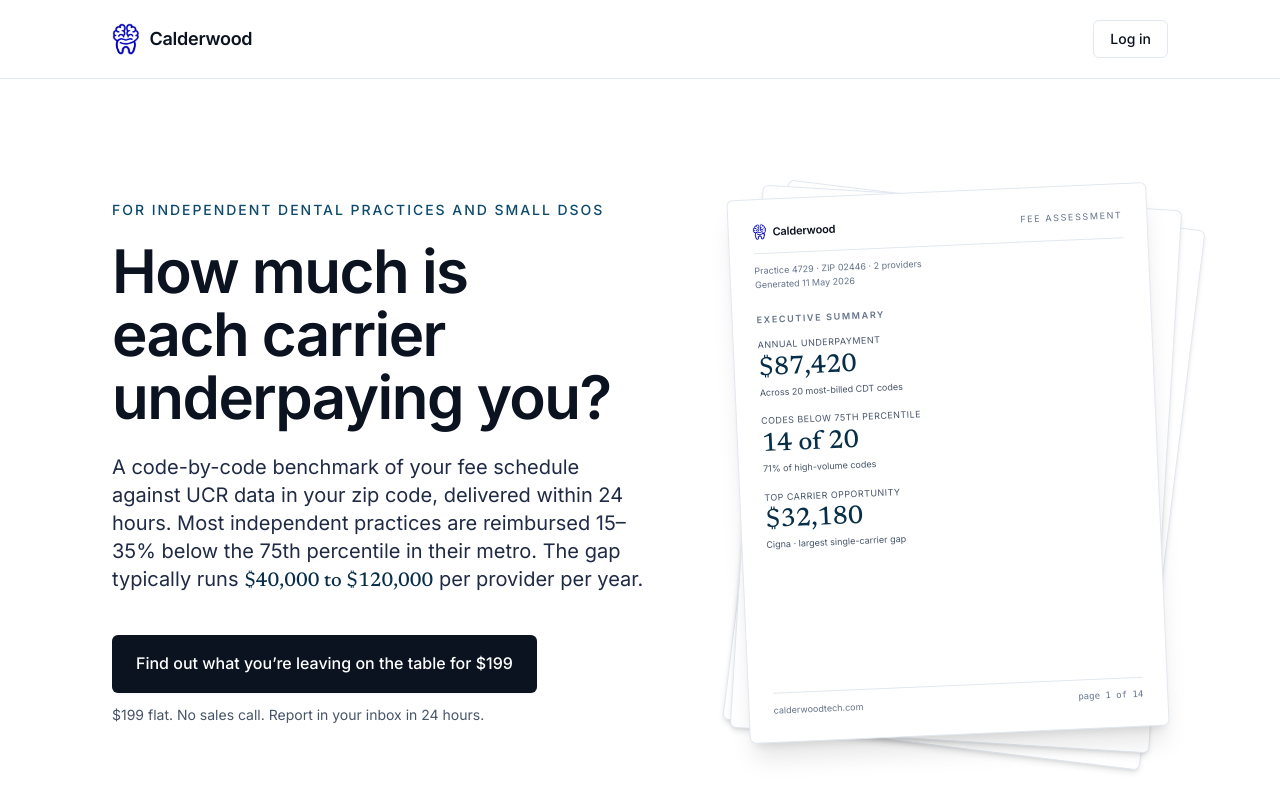
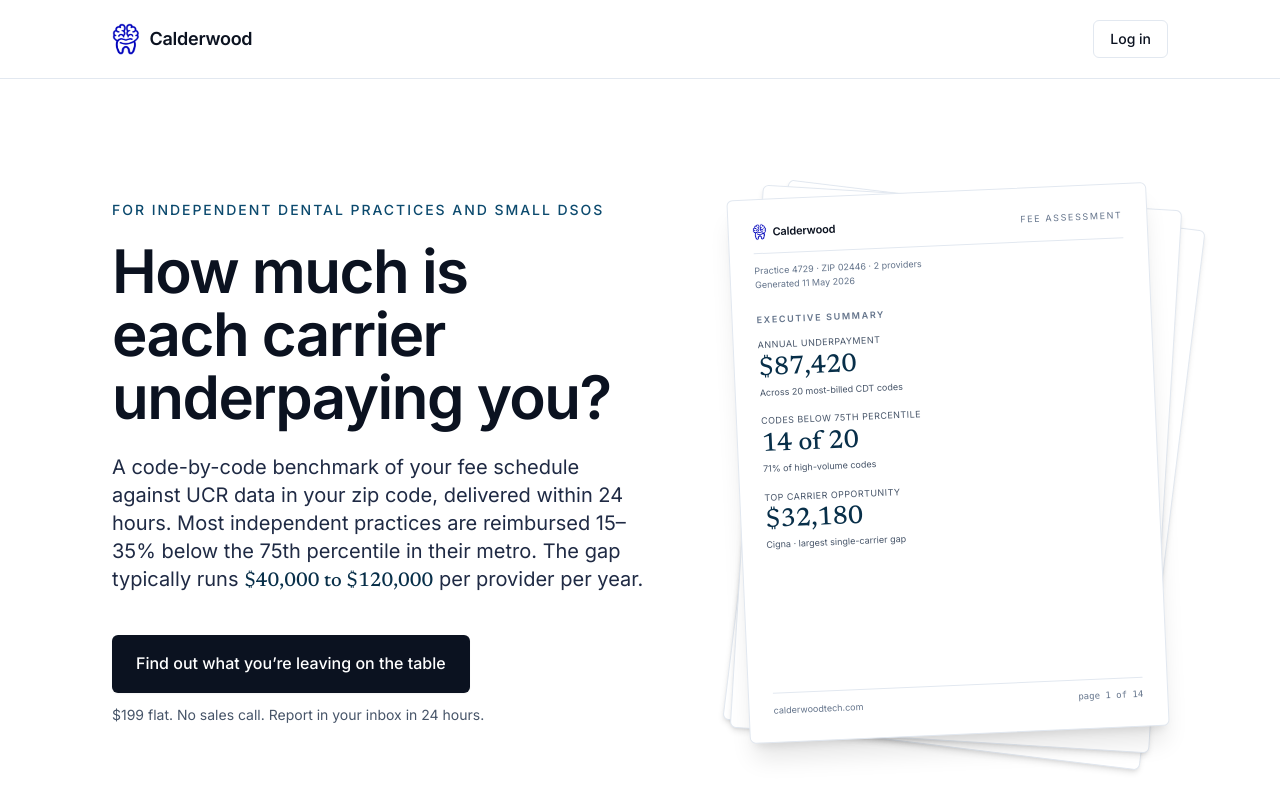
Before and after one commit to Kuba-Ventures/calderwood, a Next.js app: page / in a window 1280 px wide. Shown: the top 800 px of the page. Built offline with nearby package versions, Linux system fonts and the light colour scheme.

Commit message:
Drop "for \$199" from hero CTA button
Price still appears in the supporting microcopy below the button. The
button label now reads "Find out what you're leaving on the table."

```diff
--- a/components/landing/hero.tsx
+++ b/components/landing/hero.tsx
@@ -25,7 +25,7 @@ export function Hero() {
                 className="group inline-flex items-center justify-center rounded-md bg-ink-900 px-6 py-4 text-base font-medium text-white shadow-sm transition hover:bg-ink-700 focus-visible:outline focus-visible:outline-2 focus-visible:outline-offset-2 focus-visible:outline-ink-900"
               >
                 <span className="border-b-2 border-transparent transition group-hover:border-gain">
-                  Find out what you&rsquo;re leaving on the table for $199
+                  Find out what you&rsquo;re leaving on the table
                 </span>
               </a>
               <p className="text-sm text-ink-500">
```
